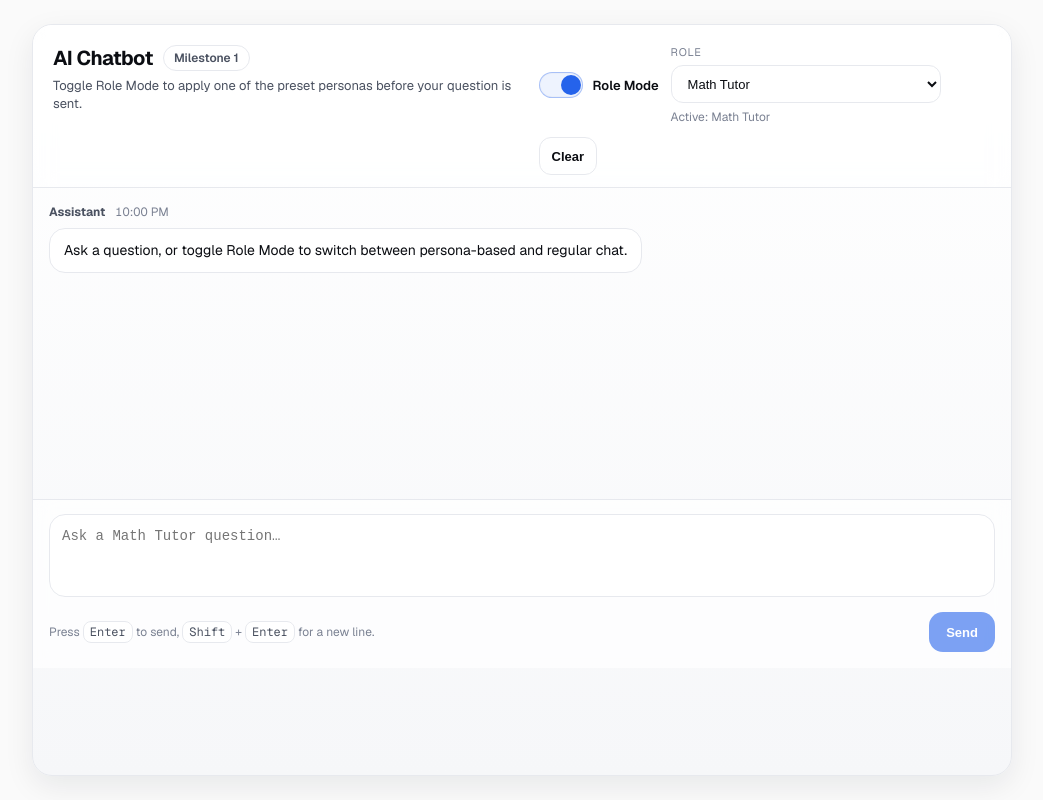
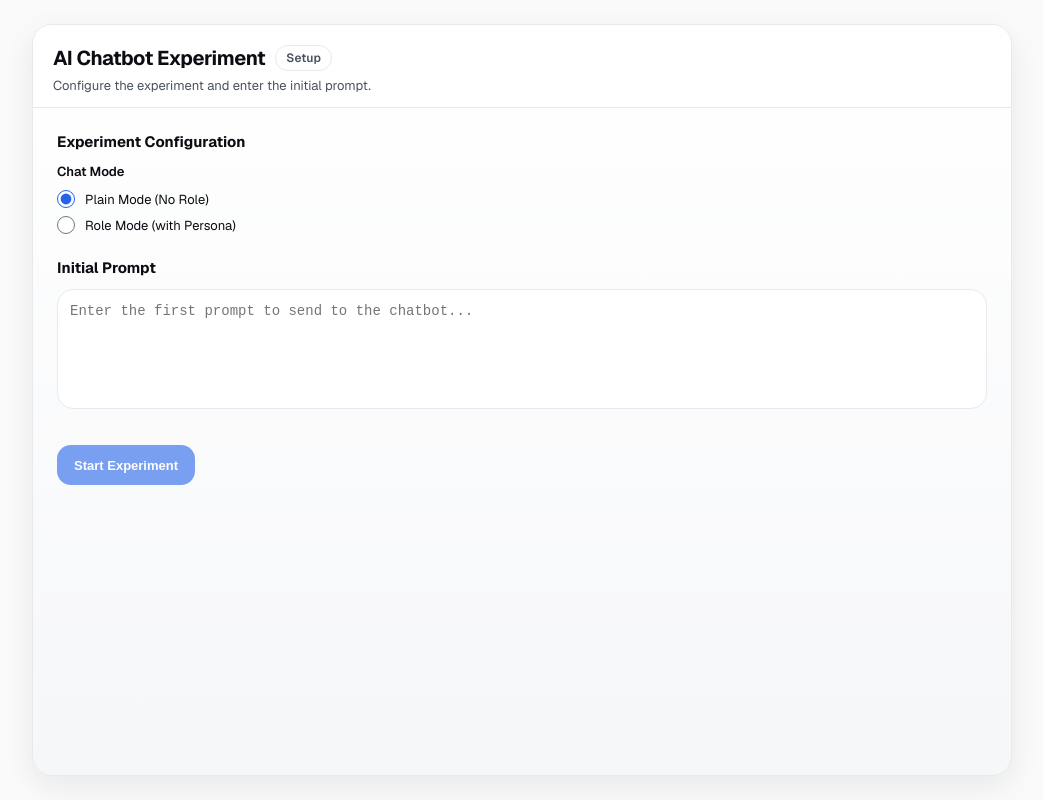
Before and after one commit to JaceBVT1503/CapStone, a Next.js app in the folder my-app/: page / in a window 1280 px wide. Shown: the whole page, without its empty margins (118-1161 px from the left). Built offline with nearby package versions, Linux system fonts and the light colour scheme.

Commit message:
Modified screens to fit experiment setup

```diff
--- a/my-app/src/app/page.js
+++ b/my-app/src/app/page.js
@@ -18,24 +18,17 @@ function formatTime(ts) {
 }
 
 export default function Home() {
-  const [roleMode, setRoleMode] = useState(true);
+  const [setupComplete, setSetupComplete] = useState(false);
+  const [mode, setMode] = useState("plain");
   const [role, setRole] = useState(ROLES[0].id);
+  const [setupInput, setSetupInput] = useState("");
   const [input, setInput] = useState("");
-  const [messages, setMessages] = useState(() => [
-    {
-      id: crypto.randomUUID(),
-      role: "assistant",
-      content:
-        "Ask a question, or toggle Role Mode to switch between persona-based and regular chat.",
-      ts: Date.now(),
-    },
-  ]);
+  const [messages, setMessages] = useState([]);
   const [isSending, setIsSending] = useState(false);
   const [error, setError] = useState(null);
 
   const listRef = useRef(null);
 
-  const mode = roleMode ? "role" : "plain";
   const activeRole = useMemo(() => ROLES.find((r) => r.id === role) ?? ROLES[0], [role]);
 
   useEffect(() => {
@@ -43,6 +36,68 @@ export default function Home() {
     if (!el) return;
     el.scrollTop = el.scrollHeight;
   }, [messages.length]);
+
+  async function handleSetup() {
+    const trimmed = setupInput.trim();
+    if (!trimmed || isSending) return;
+
+    console.log(`EXPERIMENT SETUP: Mode = ${mode.toUpperCase()}, Role = ${role}`);
+
+    setError(null);
+    setIsSending(true);
+
+    const userMsg = { id: crypto.randomUUID(), role: "user", content: trimmed, ts: Date.now() };
+    setMessages([userMsg]);
+    setSetupComplete(true);
+
+    try {
+      const res = await fetch("/api/chat", {
+        method: "POST",
+        headers: { "content-type": "application/json" },
+        body: JSON.stringify({
+          message: trimmed,
+          mode,
+          role: mode === "role" ? role : null,
+          history: [],
+        }),
+      });
+
+      const data = await res.json().catch(() => null);
+      if (!res.ok) {
+        const message = data?.error?.message || `Request failed (${res.status})`;
+        throw new Error(message);
+      }
+
+      const assistantText = data?.assistant?.content;
+      if (typeof assistantText !== "string" || assistantText.trim().length === 0) {
+        throw new Error("Invalid response from server.");
+      }
+
+      setMessages((prev) => [
+        ...prev,
+        {
+          id: crypto.randomUUID(),
+          role: "assistant",
+          content: assistantText,
+          ts: Date.now(),
+        },
+      ]);
+    } catch (e) {
+      const msg = e instanceof Error ? e.message : "Unexpected error sending message.";
+      setError(msg);
+      setMessages((prev) => [
+        ...prev,
+        {
+          id: crypto.randomUUID(),
+          role: "assistant",
+          content: "Sorry — something went wrong sending that message.",
+          ts: Date.now(),
+        },
+      ]);
+    } finally {
+      setIsSending(false);
+    }
+  }
 
   async function sendMessage() {
     const trimmed = input.trim();
@@ -121,6 +176,108 @@ export default function Home() {
     ]);
   }
 
+  // Setup screen for experimenters
+  if (!setupComplete) {
+    return (
+      <div className={styles.page}>
+        <main className={styles.shell}>
+          <header className={styles.header}>
+            <div className={styles.titleBlock}>
+              <div className={styles.titleRow}>
+                <h1 className={styles.title}>AI Chatbot Experiment</h1>
+                <span className={styles.badge}>Setup</span>
+              </div>
+              <p className={styles.subtitle}>Configure the experiment and enter the initial prompt.</p>
+            </div>
+          </header>
+
+          {error ? (
+            <div className={styles.errorBanner} role="alert">
+              <strong className={styles.errorTitle}>Error</strong>
+              <span className={styles.errorText}>{error}</span>
+            </div>
+          ) : null}
+
+          <section className={styles.chat}>
+            <div className={styles.setupForm}>
+              <div className={styles.setupSection}>
+                <h2 className={styles.sectionTitle}>Experiment Configuration</h2>
+
+                <div className={styles.configGroup}>
+                  <label className={styles.configLabel}>Chat Mode</label>
+                  <div className={styles.radioGroup}>
+                    <label className={styles.radioLabel}>
+                      <input
+                        type="radio"
+                        name="mode"
+                        value="plain"
+                        checked={mode === "plain"}
+                        onChange={(e) => setMode(e.target.value)}
+                      />
+                      <span>Plain Mode (No Role)</span>
+                    </label>
+                    <label className={styles.radioLabel}>
+                      <input
+                        type="radio"
+                        name="mode"
+                        value="role"
+                        checked={mode === "role"}
+                        onChange={(e) => setMode(e.target.value)}
+                      />
+                      <span>Role Mode (with Persona)</span>
+                    </label>
+                  </div>
+                </div>
+
+                {mode === "role" && (
+                  <div className={styles.configGroup}>
+                    <label className={styles.selectLabel} htmlFor="roleSelect">
+                      Select Role
+                    </label>
+                    <select
+                      id="roleSelect"
+                      className={styles.select}
+                      value={role}
+                      onChange={(e) => setRole(e.target.value)}
+                    >
+                      {ROLES.map((r) => (
+                        <option key={r.id} value={r.id}>
+                          {r.label}
+                        </option>
+                      ))}
+                    </select>
+                  </div>
+                )}
+              </div>
+
+              <div className={styles.setupSection}>
+                <h2 className={styles.sectionTitle}>Initial Prompt</h2>
+                <textarea
+                  className={styles.textarea}
+                  value={setupInput}
+                  placeholder="Enter the first prompt to send to the chatbot..."
+                  onChange={(e) => setSetupInput(e.target.value)}
+                  rows={5}
+                  disabled={isSending}
+                />
+              </div>
+
+              <button
+                className={styles.primaryButton}
+                type="button"
+                onClick={handleSetup}
+                disabled={isSending || setupInput.trim().length === 0}
+              >
+                {isSending ? "Starting Experiment…" : "Start Experiment"}
+              </button>
+            </div>
+          </section>
+        </main>
+      </div>
+    );
+  }
+
+  // Chat screen for users (after setup)
   return (
     <div className={styles.page}>
       <main className={styles.shell}>
@@ -128,50 +285,12 @@ export default function Home() {
           <div className={styles.titleBlock}>
             <div className={styles.titleRow}>
               <h1 className={styles.title}>AI Chatbot</h1>
-              <span className={styles.badge}>Milestone 1</span>
+              <span className={styles.badge}>Chat</span>
             </div>
-            <p className={styles.subtitle}>
-              Toggle Role Mode to apply one of the preset personas before your question is sent.
-            </p>
+            <p className={styles.subtitle}>Ask questions and chat with the assistant.</p>
           </div>
 
           <div className={styles.controls}>
-            <label className={styles.toggle}>
-              <input
-                type="checkbox"
-                checked={roleMode}
-                onChange={(e) => setRoleMode(e.target.checked)}
-              />
-              <span className={styles.toggleTrack} aria-hidden="true">
-                <span className={styles.toggleThumb} />
-              </span>
-              <span className={styles.toggleLabel}>Role Mode</span>
-            </label>
-
-            <div className={styles.selectWrap}>
-              <label className={styles.selectLabel} htmlFor="roleSelect">
-                Role
-              </label>
-              <select
-                id="roleSelect"
-                className={styles.select}
-                value={role}
-                onChange={(e) => setRole(e.target.value)}
-                disabled={!roleMode}
-                aria-disabled={!roleMode}
-                title={roleMode ? "" : "Enable Role Mode to choose a role"}
-              >
-                {ROLES.map((r) => (
-                  <option key={r.id} value={r.id}>
-                    {r.label}
-                  </option>
-                ))}
-              </select>
-              <div className={styles.activeHint}>
-                {roleMode ? `Active: ${activeRole.label}` : "Active: Regular chat"}
-              </div>
-            </div>
-
             <button className={styles.ghostButton} type="button" onClick={clearChat}>
               Clear
             </button>
@@ -207,11 +326,7 @@ export default function Home() {
             <textarea
               className={styles.textarea}
               value={input}
-              placeholder={
-                roleMode
-                  ? `Ask a ${activeRole.label} question…`
-                  : "Ask a question (no role prompt)…"
-              }
+              placeholder="Ask a question…"
               onChange={(e) => setInput(e.target.value)}
               onKeyDown={(e) => {
                 if (e.key === "Enter" && !e.shiftKey) {
--- a/my-app/src/app/page.module.css
+++ b/my-app/src/app/page.module.css
@@ -388,6 +388,103 @@
   }
 }
 
+.setupForm {
+  display: flex;
+  flex-direction: column;
+  gap: 24px;
+  padding: 24px;
+}
+
+.setupSection {
+  display: flex;
+  flex-direction: column;
+  gap: 12px;
+}
+
+.sectionTitle {
+  font-size: 15px;
+  font-weight: 700;
+  color: var(--text-primary);
+  margin: 0;
+}
+
+.configGroup {
+  display: flex;
+  flex-direction: column;
+  gap: 10px;
+}
+
+.configLabel {
+  font-size: 13px;
+  font-weight: 600;
+  color: var(--text-primary);
+}
+
+.radioGroup {
+  display: flex;
+  flex-direction: column;
+  gap: 8px;
+}
+
+.radioLabel {
+  display: flex;
+  align-items: center;
+  gap: 10px;
+  cursor: pointer;
+  font-size: 13px;
+  color: var(--text-primary);
+}
+
+.radioLabel input[type="radio"] {
+  width: 18px;
+  height: 18px;
+  cursor: pointer;
+  accent-color: var(--accent-2);
+}
+
+.radioLabel input[type="radio"]:focus-visible {
+  outline: 2px solid rgba(37, 99, 235, 0.4);
+  outline-offset: 2px;
+}
+
+.setupForm .primaryButton {
+  align-self: flex-start;
+  margin-top: 12px;
+}
+
+@media (max-width: 720px) {
+  .page {
+    padding: 12px;
+  }
+
+  .header {
+    flex-direction: column;
+    align-items: stretch;
+  }
+
+  .controls {
+    margin-left: 0;
+    justify-content: space-between;
+  }
+
+  .selectWrap {
+    min-width: 100%;
+  }
+
+  .composerBar {
+    flex-direction: column;
+    align-items: stretch;
+  }
+
+  .primaryButton {
+    width: 100%;
+  }
+
+  .setupForm .primaryButton {
+    align-self: stretch;
+  }
+}
+
 @media (prefers-color-scheme: dark) {
   .page {
     --background: #07080b;
```
Also changed, not shown: 1 other file (tests, documents, lock files or other folders).
